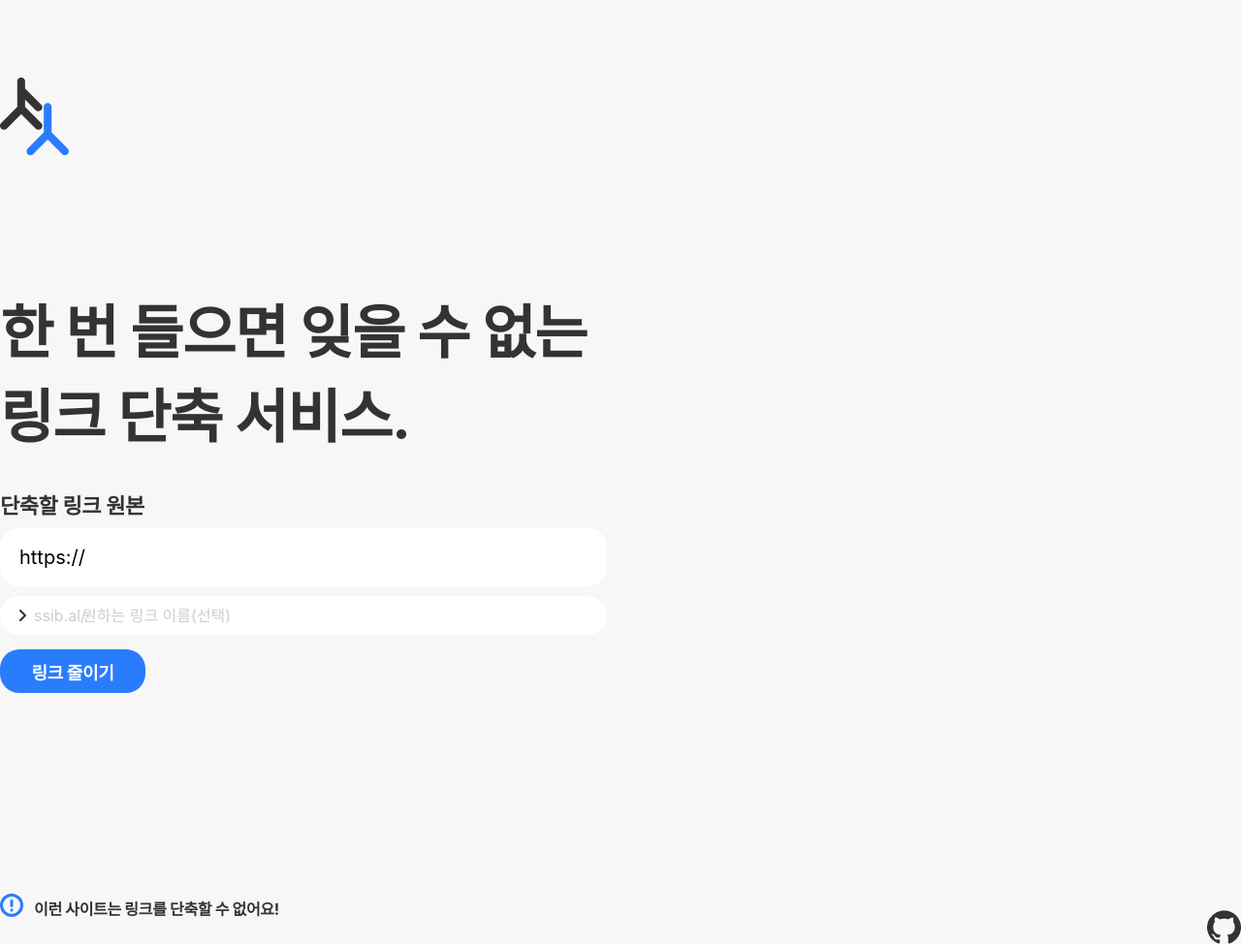
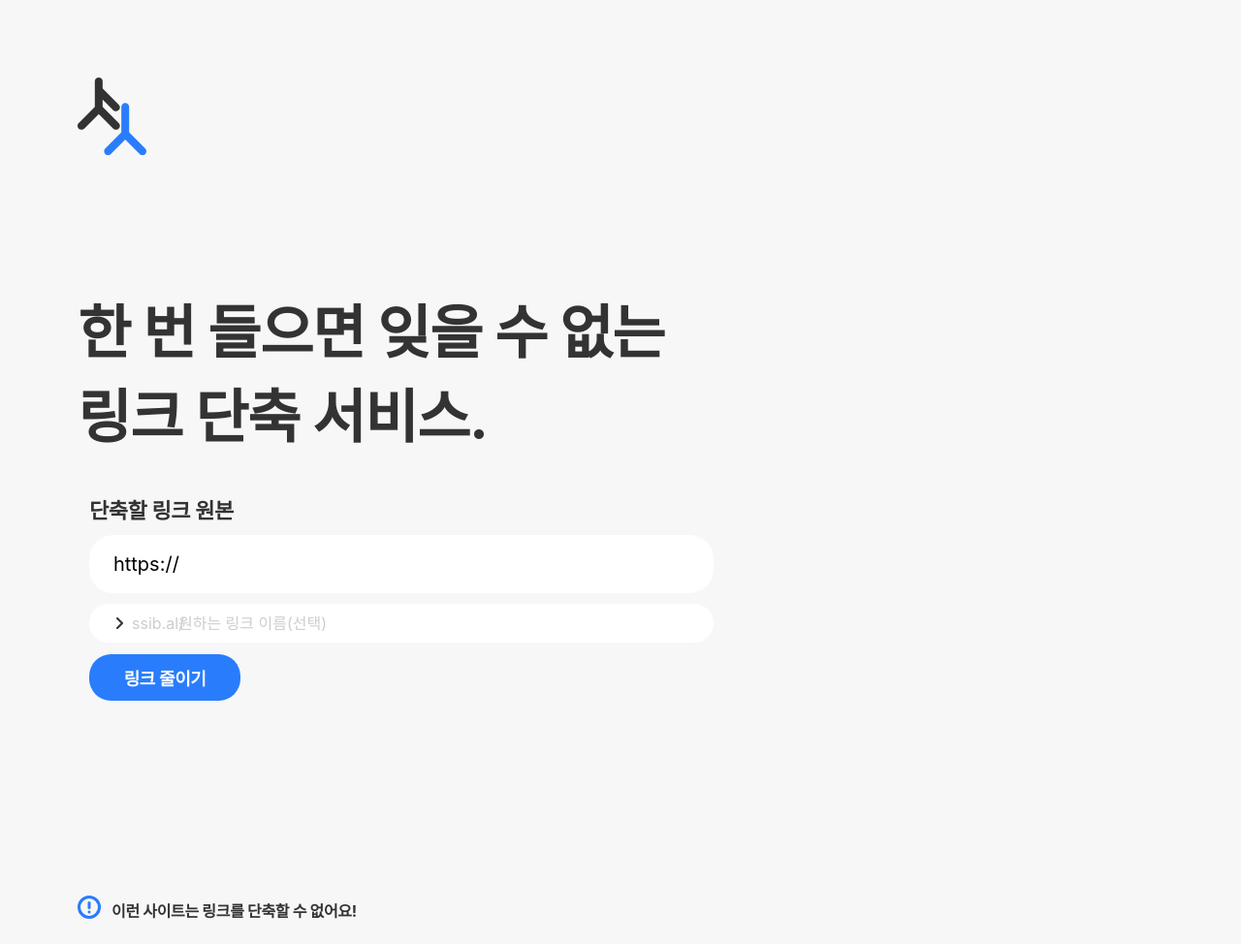
Before and after one commit to JinseoMyeon/ssib.al, a PHP site: page / in a window 1280 px wide. Shown: the whole page at 97% size. After the commit the page ends 948 px from the top, so only its background shows below. Run offline with PHP 8.4, Linux system fonts and the light colour scheme; some web fonts are replaced.

Commit message:
feat: Mobile UI Correspondence

```diff
--- a/assets/css/main.css
+++ b/assets/css/main.css
@@ -1,8 +1,8 @@
 @import url('https://cdn.jsdelivr.net/gh/orioncactus/pretendard/dist/web/static/pretendard.css');
 
 * {
-    margin: 0px;
-    padding: 0px;
+    margin: 0em;
+    padding: 0em;
     font-family: Pretendard, -apple-system, BlinkMacSystemFont, system-ui, Roboto, 'Helvetica Neue', 'Segoe UI', 'Apple SD Gothic Neo', 'Noto Sans KR', 'Malgun Gothic', sans-serif;
 }
 
@@ -18,17 +18,13 @@
 body {
     background-color: #f7f7f7;
     position: absolute;
-    left:50%;
-    margin-left: calc(1440px/-2);
-    width: auto;
-    height:fit-content;
     white-space: nowrap;
 }
 
 h1 {
     position: absolute;
     font-weight: 700;
-    font-size: 60px;
+    font-size:  3.75em;
     letter-spacing: -0.02em;
 
     color: #333333;
@@ -42,14 +38,15 @@ h1 {
 .input {
     position: absolute;
     background: #FFFFFF;
-    border-radius: 20px;
-    border: 0px;
-    text-indent: 20px;
+    border-radius: 1.25em;
+    border: 0em;
+    text-indent: 1.25em;
     font-weight: 400;
-    width: 626px;
-    left: 80px;
+    width: 175%;
+    left: 25%;
+    right: 80px;
     height: 60px;
-    top: 545px;
+    top: 58%;
     font-size: 20px;
 }
 
@@ -59,20 +56,20 @@ h1 {
 
 .inputsmall {
     position: absolute;
-    width: 626px;
-    height: 40px;
-    top: 615px;
-    left: 80px;
-    font-size: 16px;
-    text-indent: 85px;
+    width: 175%;
+    height: 4.25%;
+    top: 65.5%;
+    left: 25%;
+    font-size: 1em;
+    text-indent: 5.75em;
     text-align: left;
     background: #FFFFFF;
-    border-radius: 20px;
+    border-radius: 1.25em;
     border: 0px;
 }
 
 .inputsmall::placeholder {
-    text-indent: 85px;
+    text-indent: 5.75em;
     text-align: left;
     color:#cdcdcd
 }
@@ -81,8 +78,8 @@ h1 {
     position: absolute;
     width: 7px;
     height: 12px;
-    left: 100px;
-    top: 629px;
+    left: 32.5%;
+    top: 67%;
     z-index: 1;
 }
 
@@ -90,70 +87,42 @@ h1 {
     position: absolute;
     width: 7px;
     height: 12px;
-    left: 115px;
-    top: 625px;
+    left: 37%;
+    top: 66.6%;
     z-index: 1;
     color:#cdcdcd
 }
 
 .submit {
     position: absolute;
-    width: 150px;
-    height: 45px;
-    left: 80px;
-    top: 670px;
+    width: 42.5%;
+    height: 5%;
+    left: 25%;
+    top: 71%;
 
     /* Blue */
 
     background: #297DFC;
-    border-radius: 20px;
-    border: 0px;
+    border-radius: 1.25em;
+    border: 0em;
 
     align-items: center;
     text-align: center;
     letter-spacing: -0.02em;
     /* White */
     color: #FFFFFF;
-    font-size: 18px;
+    font-size: 1.125em;
     font-weight: 700;
     letter-spacing: -0.02em;
 }
 
-.alert {
-    font-size: 14px;
-    color: #000;
-    margin-bottom: 30px;
-    margin-top: 30px;
-    padding-top: 5px;
-    padding-bottom: 5px;
-    color: #fff;
-    background-color: rgba(211, 47, 47, 1);
-}
-
-.success {
-    font-size: 14px;
-    color: #000;
-    margin-bottom: 30px;
-    margin-top: 30px;
-    padding-top: 5px;
-    padding-bottom: 5px;
-    color: #fff;
-    background-color: lightgreen;
-    text-decoration: underline;
-}
-
-.success a {
-    color: #167699;
-}
-
 .urltext {
     position: absolute;
-    left: 80px;
-    top: 509px;
+    left: 25%;
+    top: 53.5%;
 
     font-weight: 600;
-    font-size: 22px;
-    line-height: 26px;
+    font-size: 1.375em;
     letter-spacing: -0.02em;
     text-align: left;
     color: #333333;
@@ -162,7 +131,7 @@ h1 {
 /*  SECTIONS  */
 .section {
     clear: both;
-    padding: 0px;
+    padding: 0em;
     margin: auto;
     width: 50%;
 }
@@ -200,18 +169,12 @@ h1 {
 
 .span_2_of_3 {
     width: 20%;
-    margin-left: 20px;
+    margin-left: 1.25em;
 
 }
 
 .span_1_of_3 {
     width: 70%;
-}
-
-.github {
-    position: absolute;
-    left: 1325px;
-    top: 939px;
 }
 
 /*  GO FULL WIDTH AT LESS THAN 480 PIXELS */
--- a/index.html
+++ b/index.html
@@ -3,16 +3,17 @@
 <head>
     <link rel="stylesheet" href="./assets/css/main.css">
     <link rel="script" href="./assets/js/index.js">
-    <link rel="icon" href="http://ssib.al/test/assets/images/favicon.ico">
+    <link rel="icon" href="./assets/images/favicon.ico">
     <meta charset="UTF-8">
     <meta http-equiv="X-UA-Compatible" content="IE=edge">
-    <meta name="viewport" content="width=device-width, initial-scale=1.0">
+    <meta name="viewport" content="width=device-width, initial-scale=1.0, maximum-scale=1.0, minimum-scale=0, user-scalable=no, target-densitydpi=medium-dpi" />
     <title>씨발 | 링크 단축 서비스</title>
 </head>
 <body>
+    <div style="width:125%">
     <img src="./assets/images/ssibal.svg" class="ignore" style="position:absolute;top:80px;left:80px;">
-    <h1 style="left:80px;top:295px;" class="title ignore">한 번 들으면 잊을 수 없는<br>링크 단축 서비스.</h1>
-    <p class="urltext ignore">단축할 링크 원본</p>
+    <h1 style="left:80px;top:295px;" class="desktop-margin title ignore">한 번 들으면 잊을 수 없는<br>링크 단축 서비스.</h1>
+    <p class="desktop-margin urltext ignore">단축할 링크 원본</p>
     <form method="POST" action="functions/shorten.php">
         <div class="section group">
             <div class="col span_3_of_3">
@@ -30,8 +31,6 @@
         <img src="./assets/images/warning.svg" class="ignore">
         <p class="bold ignore" style="font-size:16px; margin-left:35px; margin-top:-25px; color:#333333;">이런 사이트는 링크를 단축할 수 없어요!</p>
     </div>
-    <a href="https://github.com/JinseoMyeon/ssib.al">
-        <img src="./assets/images/github.svg" style="width:35px;height:35px;" class="github ignore">
-    </a>
+    </div>
 </body>
 </html>
```
